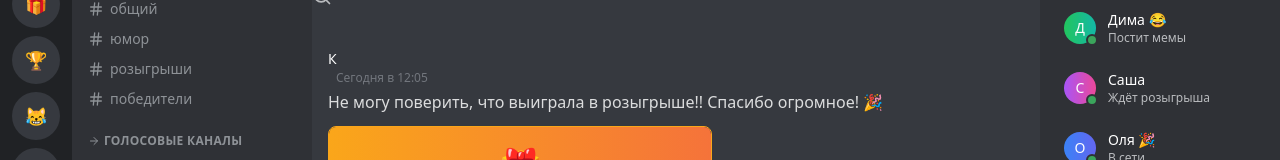
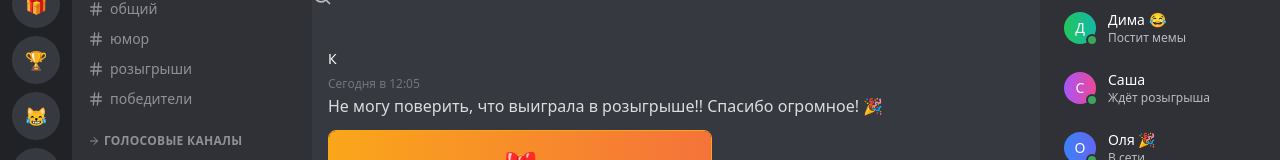
Before and after one commit to pr-poehali-dev/moonlight-adventure-2, a React (Vite) app: page / in a window 1280 px wide. Shown: the part 215-375 px from the top of the page. Built offline with nearby package versions, Linux system fonts and the light colour scheme.

Commit message:
fix: обновлены компоненты

```diff
--- a/src/components/ChatArea.tsx
+++ b/src/components/ChatArea.tsx
@@ -60,7 +60,7 @@ const ChatArea = ({ setMobileSidebarOpen }: Props) => (
           <span className="text-white text-xs sm:text-sm font-medium">К</span>
         </div>
         <div className="flex-1 min-w-0">
-          <div className="flex items-baseline gap-2 mb-1">
+          <div className="">
             <span className=""></span>
             <span className="text-[#72767d] text-xs hidden sm:inline">Сегодня в 12:05</span>
           </div>
```
